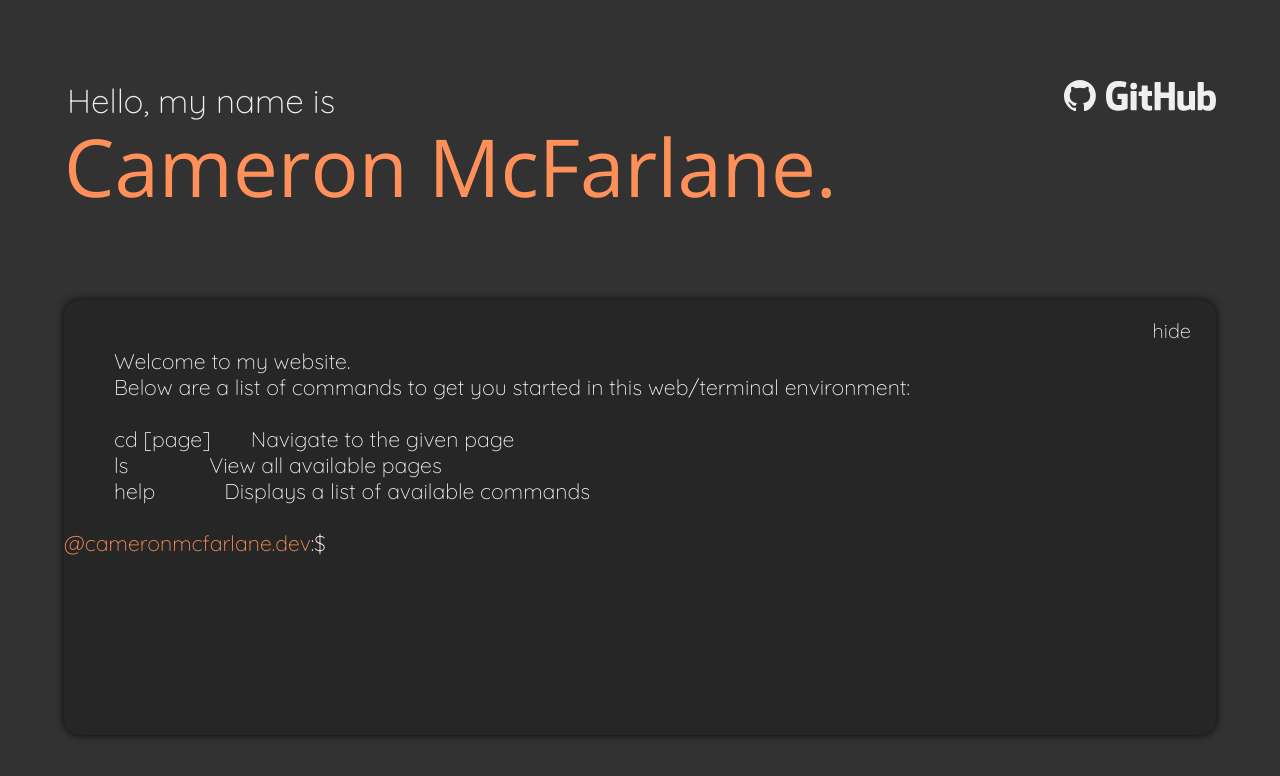
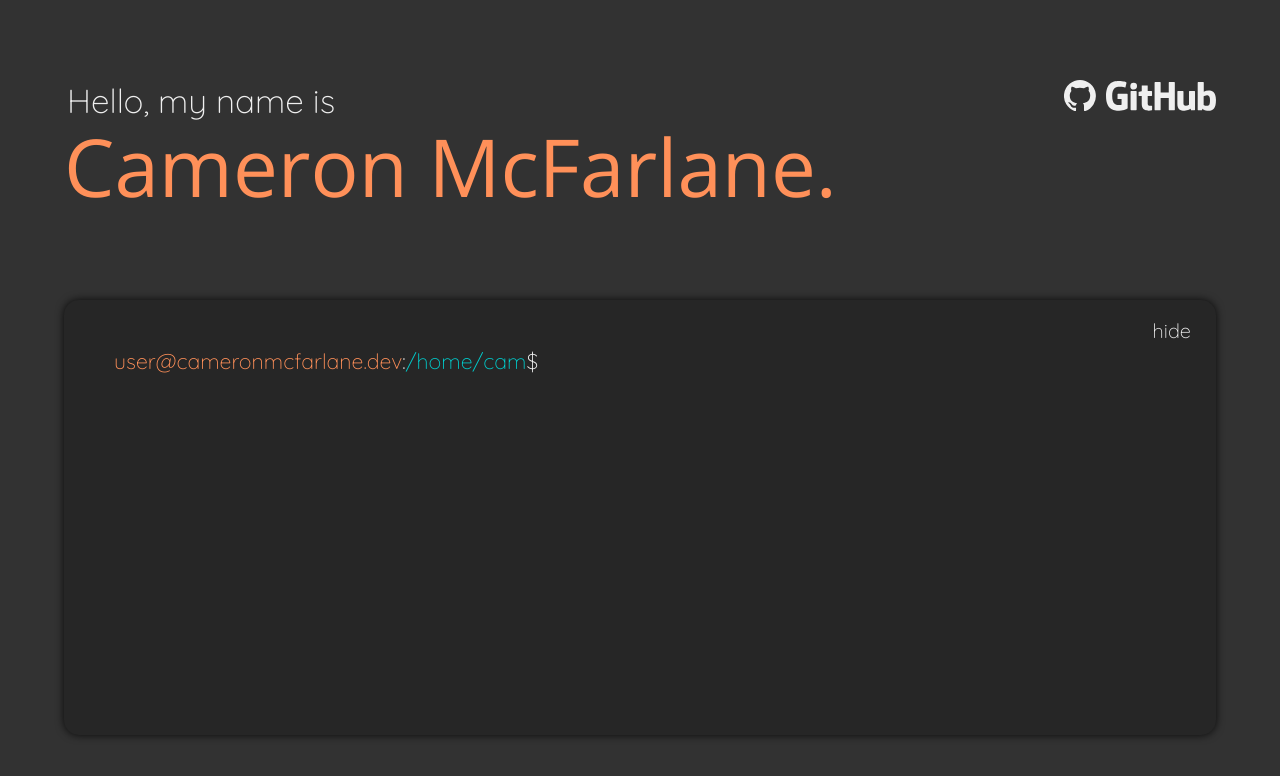
Before and after one commit to CameronMcFarlane/Website, an Angular app: page / in a window 1280 px wide. Shown: the top 776 px of the page. Built offline with nearby package versions, Linux system fonts and the light colour scheme.

Commit message:
Moved to a single prompt approach
We now have one prompt which sends the commands to the terminal component.
The terminal stores data about the current state of the prompt in an outputs array and we display all outputs above the prompt.

```diff
--- a/src/app/terminal/terminal.component.css
+++ b/src/app/terminal/terminal.component.css
@@ -20,7 +20,15 @@
     font-size: 20px;
 }
 
-pre {
+.terminal-text {
     margin-left: 50px;
     margin-right: 50px;
 }
+
+.terminal-prompt {
+    color: #FF9059;
+}
+
+.terminal-directory {
+    color: #00cccc;
+}
--- a/src/app/terminal/terminal.component.html
+++ b/src/app/terminal/terminal.component.html
@@ -1,15 +1,16 @@
-<div class="terminal-background">
+<div class="terminal-background" (click)="focusPrompt()">
     <p class="terminal-hide">hide</p>
-
-    <!-- I'll have to use a table to show these - cause we can't render tabs -->
-    <pre>
-Welcome to my website.
-Below are a list of commands to get you started in this web/terminal environment:
-
-cd [page]       Navigate to the given page
-ls              View all available pages
-help            Displays a list of available commands
-    </pre>
-
-    <app-prompt></app-prompt>
+    <div class="terminal-text">
+        <div *ngFor="let output of outputs">
+            <span class="terminal-prompt">{{output.username}}@cameronmcfarlane.dev</span>
+            <span>:</span>
+            <span class="terminal-directory">{{output.directory}}</span>
+            <span>$&nbsp;{{output.command}}</span>
+        </div>
+        <app-prompt
+            [username]="username"
+            [directory]="directory"
+            (keyEnter)="processCommand($event)">
+        </app-prompt>
+    </div>
 </div>
--- a/src/app/terminal/terminal.component.ts
+++ b/src/app/terminal/terminal.component.ts
@@ -7,9 +7,31 @@ import { Component, OnInit } from '@angular/core';
 })
 export class TerminalComponent implements OnInit {
 
+  // The username of the user logged in
+  username: string = 'user';
+  // The current 'directory' we are in
+  directory: string = '/home/cam';
+  // The data to output
+  outputs: object[] = [];
+
+  // Constructors!
   constructor() { }
+  ngOnInit(): void { }
 
-  ngOnInit(): void {
+  // Puts the cursor on the prompt when the terminal is clicked
+  focusPrompt() {
+    let prompts: HTMLCollection = document.getElementsByClassName('promptInput');
+    (<HTMLSpanElement>prompts[prompts.length - 1]).focus();
+  }
+
+  // Processes the command received from the prompt
+  processCommand(command: string) {
+    this.outputs.push({
+      username: this.username,
+      directory: this.directory,
+      command: command,
+      outputLines: []
+    })
   }
 
 }
```
